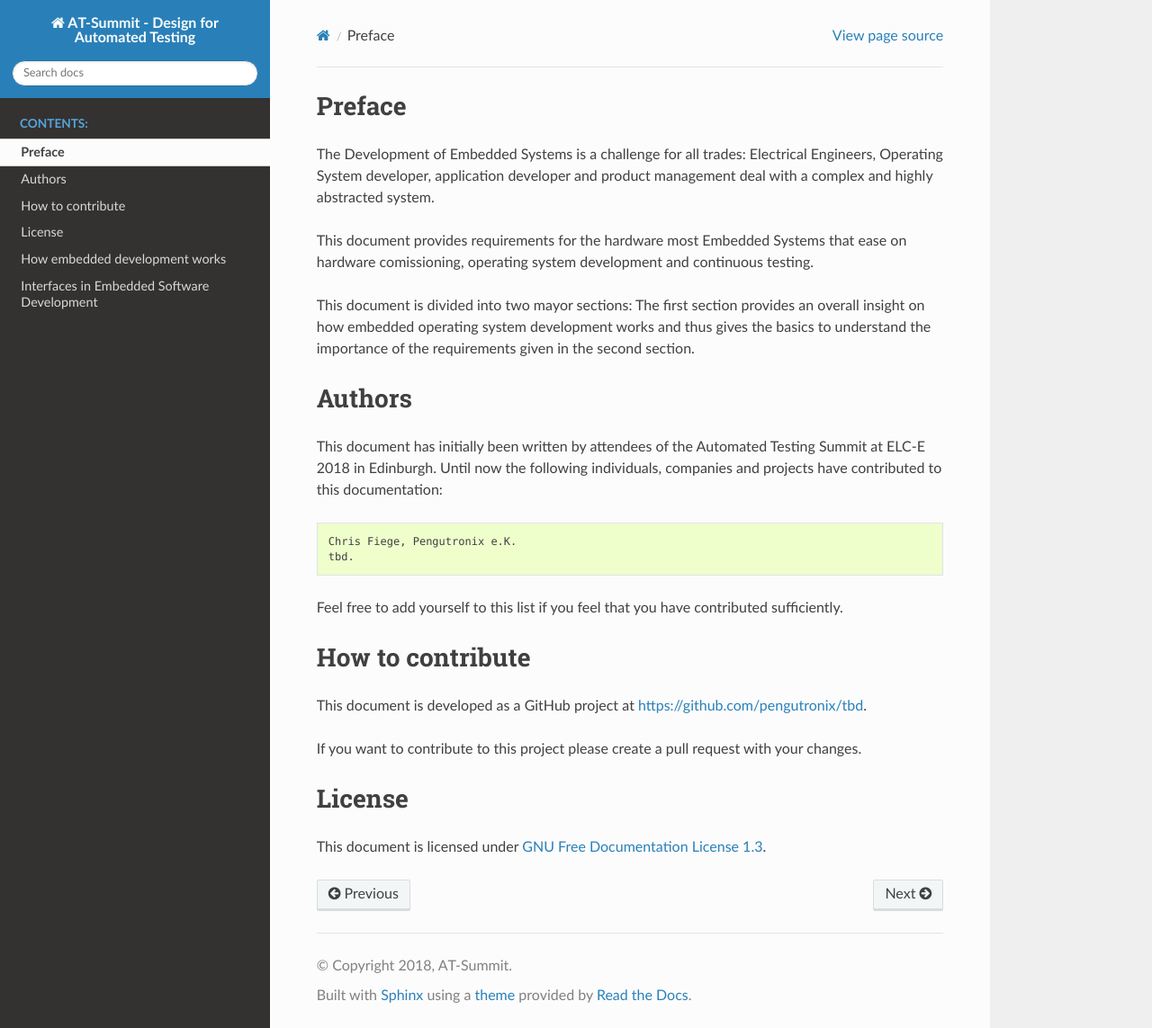
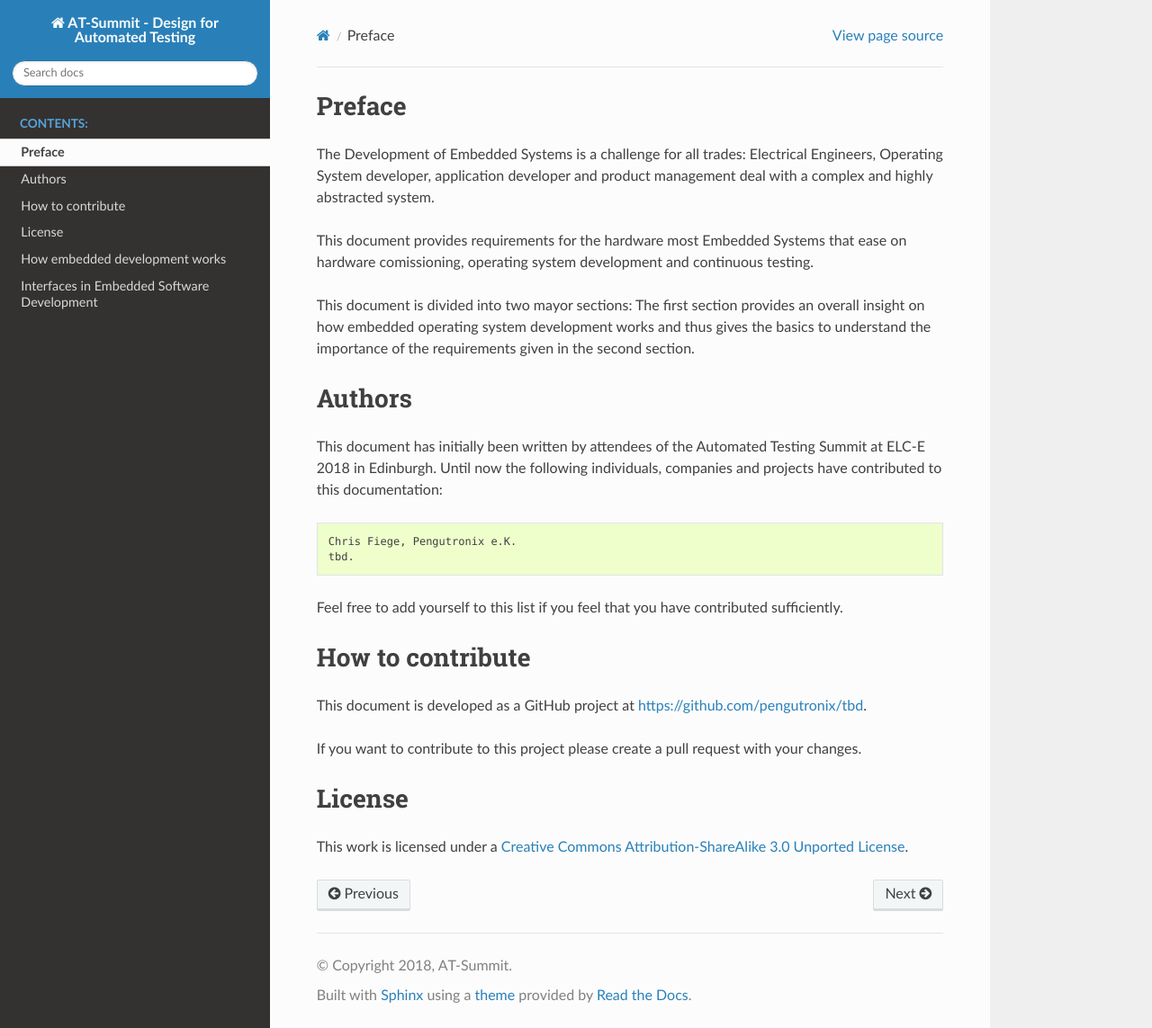
Before and after one commit to SmithChart/Designing-for-Automated-Testing, a Sphinx documentation site: the page built from source/preface.rst, in a window 1280 px wide and 1143 px high. Shown: the whole window at 90% size. Built offline with Sphinx 7.4.7 and the Read the Docs theme 2.0.0, drawn with Linux system fonts in a browser that asks for light colours; formulas are drawn with MathJax 3.

Commit message:
preface: Change License
see: 1d7d1b8d25e81612e12e863f498e7209977bbaa9

Signed-off-by: Chris Fiege <c.fiege@pengutronix.de>

```diff
--- a/source/preface.rst
+++ b/source/preface.rst
@@ -42,5 +42,4 @@ your changes.
 License
 =======
 
-This document is licensed under
-`GNU Free Documentation License 1.3 <https://www.gnu.org/licenses/fdl-1.3.txt>`_.
+This work is licensed under a  `Creative Commons Attribution-ShareAlike 3.0 Unported License <https://creativecommons.org/licenses/by-sa/3.0/>`_.
```
